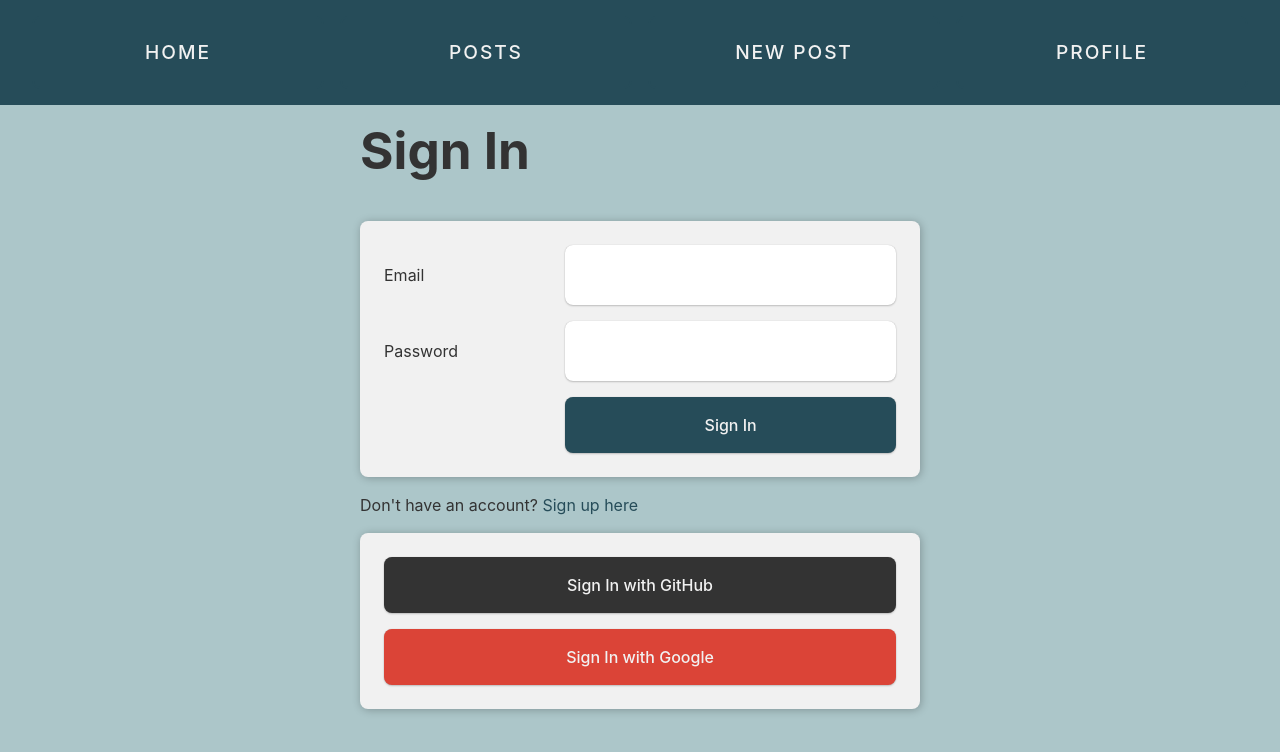
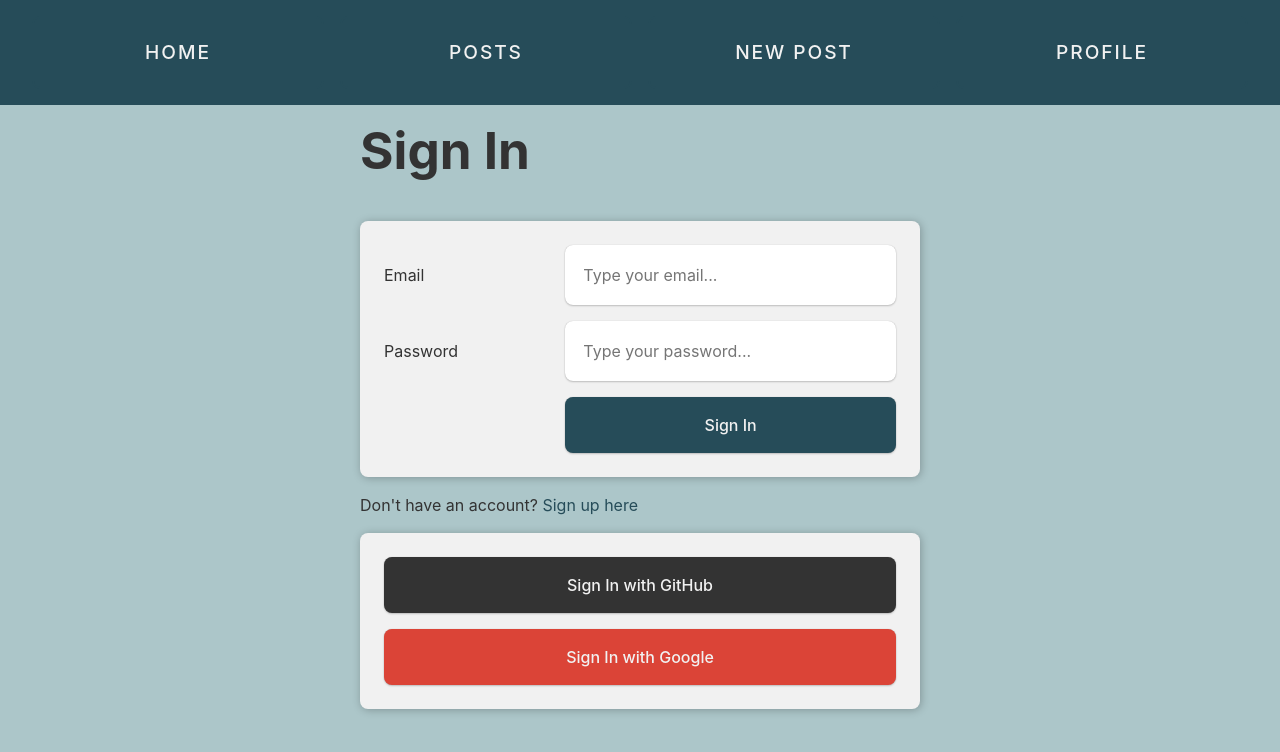
Before and after one commit to cederdorff/next-post-app, a Next.js app: page /sign-in in a window 1280 px wide. Shown: the top 752 px of the page. Built offline with nearby package versions, Linux system fonts and the light colour scheme; no server answers.

Commit message:
Implement sign-in form component and enhance authentication logic; add error handling and improve state management

```diff
--- a/app/auth/index.js
+++ b/app/auth/index.js
@@ -15,25 +15,23 @@ export const { handlers, signIn, signOut, auth } = NextAuth({
         password: {}
       },
       authorize: async credentials => {
-        let user = null;
-
+        // check if the user exists in the database
         const dbUser = await getUserByMail(credentials.email);
-        if (!dbUser) {
-          throw new Error("No user found with this email.");
+        if (!dbUser || !dbUser.password) {
+          return null;
         }
 
+        // check if the password is correct
         const passwordMatch = await bcrypt.compare(credentials.password, dbUser.password);
-        if (passwordMatch) {
-          user = dbUser;
-          user.email = dbUser.mail;
+        if (!passwordMatch) {
+          return null;
         }
 
-        if (!user) {
-          // No user found, so this is their first attempt to login
-          // Optionally, this is also the place you could do a user registration
-          throw new Error("Invalid credentials.");
-        }
-
+        const user = {
+          email: dbUser.mail,
+          name: dbUser.name,
+          image: dbUser.image
+        };
         // return user object with their profile data
         return user;
       }
--- /dev/null
+++ b/app/components/FormSignIn.js
@@ -0,0 +1,24 @@
+"use client";
+import { useActionState } from "react";
+
+export default function FormSignIn({ signInAction }) {
+  const [state, formAction] = useActionState(signInAction, {});
+
+  return (
+    <form id="sign-in-form" action={formAction}>
+      <label htmlFor="email">Email</label>
+      <input
+        type="email"
+        id="email"
+        name="email"
+        placeholder="Type your email..."
+        defaultValue={state.email}
+        required
+      />
+      <label htmlFor="password">Password</label>
+      <input type="password" id="password" name="password" placeholder="Type your password..." required />
+      <button type="submit">Sign In</button>
+      {state?.message && <p className="error-message">{state.message}</p>}
+    </form>
+  );
+}
--- a/app/globals.css
+++ b/app/globals.css
@@ -157,6 +157,7 @@ form {
   width: 35rem;
 }
 
+#sign-in-form button,
 #sign-up-form button {
   grid-column: 2;
 }
--- a/app/sign-in/page.js
+++ b/app/sign-in/page.js
@@ -1,6 +1,7 @@
 import { redirect } from "next/navigation";
 import { auth, signIn } from "../auth";
 import Link from "next/link";
+import FormSignIn from "../components/FormSignIn";
 
 export default async function SignIn() {
   const session = await auth();
@@ -24,24 +25,21 @@ export default async function SignIn() {
     });
   }
 
-  async function handleSignInWithEmailAndPassword(formData) {
+  async function handleSignInWithEmailAndPassword(currentState, formData) {
     "use server";
-
-    await signIn("credentials", formData);
+    try {
+      await signIn("credentials", formData);
+      redirect("/posts");
+    } catch (error) {
+      return { message: "Invalid email or password", email: formData.get("email") };
+    }
   }
 
   return (
     <main id="sign-in-page" className="page">
       <section className="container">
         <h1>Sign In</h1>
-        <form id="sign-in-form" action={handleSignInWithEmailAndPassword}>
-          <label htmlFor="email">Email</label>
-          <input type="email" id="email" name="email" required />
-          <label htmlFor="password">Password</label>
-          <input type="password" id="password" name="password" required />
-          <label></label>
-          <button type="submit">Sign In</button>
-        </form>
+        <FormSignIn signInAction={handleSignInWithEmailAndPassword} />
         <p>
           Don&apos;t have an account? <Link href="/sign-up">Sign up here</Link>
         </p>
```
Also changed, not shown: app/components/FormSignUp.js (+4 -4 lines).
